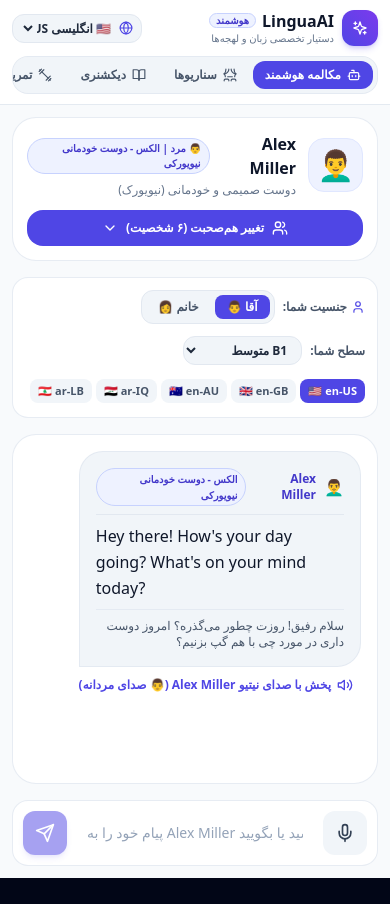
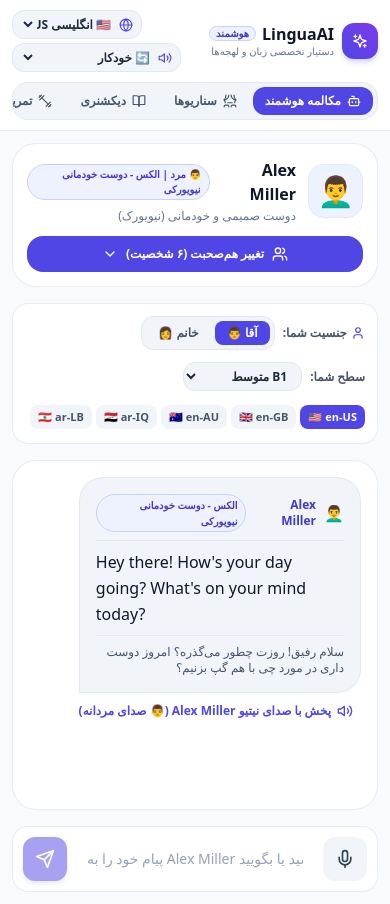
Before and after one commit to DrSM9october/newT, a React (Vite) app: page /#chat in a window 390 px wide. Before the commit the page ends 878 px from the top, so only its background shows below. Built offline with nearby package versions, Linux system fonts and the light colour scheme.

Commit message:
Update Header.tsx

```diff
--- a/src/components/Header.tsx
+++ b/src/components/Header.tsx
@@ -1,12 +1,42 @@
 import React from 'react';
-import { Bot, BookOpen, Theater, Dumbbell, BarChart3, Globe, Sparkles } from 'lucide-react';
+import {
+  Bot,
+  BookOpen,
+  Theater,
+  Dumbbell,
+  BarChart3,
+  Globe,
+  Sparkles,
+  Volume2,
+} from 'lucide-react';
 import { DialectType } from '../types';
+import {
+  TtsProvider,
+  getTtsProvider,
+  setTtsProvider,
+} from '../lib/speech';
 
 interface HeaderProps {
-  activeTab: 'chat' | 'dictionary' | 'scenarios' | 'practice' | 'progress';
-  setActiveTab: (tab: 'chat' | 'dictionary' | 'scenarios' | 'practice' | 'progress') => void;
+  activeTab:
+    | 'chat'
+    | 'dictionary'
+    | 'scenarios'
+    | 'practice'
+    | 'progress';
+
+  setActiveTab: (
+    tab:
+      | 'chat'
+      | 'dictionary'
+      | 'scenarios'
+      | 'practice'
+      | 'progress'
+  ) => void;
+
   activeDialect: DialectType;
-  setActiveDialect: (dialect: DialectType) => void;
+  setActiveDialect: (
+    dialect: DialectType
+  ) => void;
 }
 
 export const Header: React.FC<HeaderProps> = ({
@@ -15,44 +45,113 @@
   activeDialect,
   setActiveDialect,
 }) => {
+  const [ttsProvider, setProviderState] =
+    React.useState<TtsProvider>(
+      getTtsProvider()
+    );
+
+  const handleTtsProviderChange = (
+    provider: TtsProvider
+  ) => {
+    setTtsProvider(provider);
+    setProviderState(provider);
+  };
+
   return (
     <header className="sticky top-0 z-40 bg-white border-b border-slate-200/90 px-3 md:px-6 py-2.5 shadow-xs">
       <div className="max-w-7xl mx-auto flex flex-col md:flex-row items-center justify-between gap-2.5">
-        {/* App Branding & Language Bar */}
+
+        {/* Branding */}
         <div className="flex items-center justify-between w-full md:w-auto gap-2">
           <div className="flex items-center gap-2">
             <div className="w-9 h-9 rounded-xl bg-gradient-to-tr from-indigo-600 to-violet-600 flex items-center justify-center shadow-md shadow-indigo-600/20 text-white font-black text-lg">
               <Sparkles className="w-4 h-4" />
             </div>
+
             <div>
               <h1 className="text-base font-black text-slate-900 leading-tight flex items-center gap-1.5">
                 <span>LinguaAI</span>
+
                 <span className="text-[10px] font-bold bg-indigo-50 text-indigo-700 border border-indigo-200 px-1.5 py-0.2 rounded-full">
                   هوشمند
                 </span>
               </h1>
-              <p className="text-[10px] text-slate-500 font-medium">دستیار تخصصی زبان و لهجه‌ها</p>
+
+              <p className="text-[10px] text-slate-500 font-medium">
+                دستیار تخصصی زبان و لهجه‌ها
+              </p>
             </div>
           </div>
 
-          {/* Accent Quick Selector on Mobile */}
-          <div className="md:hidden flex items-center gap-1 bg-slate-100 px-2 py-1 rounded-xl border border-slate-200 text-xs">
+          {/* Mobile selectors */}
+          <div className="md:hidden flex flex-col items-end gap-1">
+
+            <div className="flex items-center gap-1 bg-slate-100 px-2 py-1 rounded-xl border border-slate-200 text-xs">
               <Globe className="w-3.5 h-3.5 text-indigo-600 shrink-0" />
+
               <select
                 value={activeDialect}
-              onChange={(e) => setActiveDialect(e.target.value as DialectType)}
+                onChange={(e) =>
+                  setActiveDialect(
+                    e.target.value as DialectType
+                  )
+                }
                 className="bg-transparent text-slate-800 font-bold text-xs focus:outline-none cursor-pointer"
               >
-              <option value="en-US">🇺🇸 انگلیسی US</option>
-              <option value="en-GB">🇬🇧 انگلیسی UK</option>
-              <option value="ar-IQ">🇮🇶 عراقی</option>
-              <option value="ar-LB">🇱🇧 لبنانی</option>
+                <option value="en-US">
+                  🇺🇸 انگلیسی US
+                </option>
+                <option value="en-GB">
+                  🇬🇧 انگلیسی UK
+                </option>
+                <option value="ar-IQ">
+                  🇮🇶 عراقی
+                </option>
+                <option value="ar-LB">
+                  🇱🇧 لبنانی
+                </option>
+              </select>
+            </div>
+
+            <div className="flex items-center gap-1 bg-slate-100 px-2 py-1 rounded-xl border border-slate-200 text-xs">
+              <Volume2 className="w-3.5 h-3.5 text-indigo-600 shrink-0" />
+
+              <select
+                value={ttsProvider}
+                onChange={(e) =>
+                  handleTtsProviderChange(
+                    e.target.value as TtsProvider
+                  )
+                }
+                className="bg-transparent text-slate-800 font-bold text-xs focus:outline-none cursor-pointer"
+              >
+                <option value="auto">
+                  🔄 خودکار
+                </option>
+
+                <option value="native">
+                  📱 Android Native
+                </option>
+
+                <option value="google">
+                  🌐 Google Cloud
+                </option>
+
+                <option value="azure">
+                  ☁️ Microsoft Azure
+                </option>
+
+                <option value="elevenlabs">
+                  🎙️ ElevenLabs
+                </option>
               </select>
             </div>
           </div>
+        </div>
 
-        {/* Navigation Tabs */}
+        {/* Navigation */}
         <nav className="flex items-center gap-1 bg-slate-100 p-1 rounded-2xl border border-slate-200/80 w-full md:w-auto overflow-x-auto scrollbar-none">
+
           <button
             onClick={() => setActiveTab('chat')}
             className={`flex items-center gap-1.5 px-3 py-1.5 rounded-xl text-xs font-bold transition-all whitespace-nowrap cursor-pointer shrink-0 ${
@@ -114,20 +213,81 @@
           </button>
         </nav>
 
-        {/* Accent Quick Selector on Desktop */}
-        <div className="hidden md:flex items-center gap-2 bg-slate-100 px-3 py-1.5 rounded-xl border border-slate-200 text-xs">
+        {/* Desktop selectors */}
+        <div className="hidden md:flex items-center gap-2">
+
+          <div className="flex items-center gap-2 bg-slate-100 px-3 py-1.5 rounded-xl border border-slate-200 text-xs">
             <Globe className="w-4 h-4 text-indigo-600" />
-          <span className="text-slate-500 font-medium text-[11px]">لهجه/زبان:</span>
+
+            <span className="text-slate-500 font-medium text-[11px]">
+              لهجه/زبان:
+            </span>
+
             <select
               value={activeDialect}
-            onChange={(e) => setActiveDialect(e.target.value as DialectType)}
+              onChange={(e) =>
+                setActiveDialect(
+                  e.target.value as DialectType
+                )
+              }
               className="bg-transparent text-slate-800 font-bold text-xs focus:outline-none cursor-pointer"
             >
-            <option value="en-US">🇺🇸 انگلیسی (آمریکایی)</option>
-            <option value="en-GB">🇬🇧 انگلیسی (بریتانیایی)</option>
-            <option value="ar-IQ">🇮🇶 عربی (لهجه عراقی)</option>
-            <option value="ar-LB">🇱🇧 عربی (لهجه لبنانی)</option>
+              <option value="en-US">
+                🇺🇸 انگلیسی (آمریکایی)
+              </option>
+
+              <option value="en-GB">
+                🇬🇧 انگلیسی (بریتانیایی)
+              </option>
+
+              <option value="ar-IQ">
+                🇮🇶 عربی (لهجه عراقی)
+              </option>
+
+              <option value="ar-LB">
+                🇱🇧 عربی (لهجه لبنانی)
+              </option>
             </select>
+          </div>
+
+          <div className="flex items-center gap-2 bg-indigo-50 px-3 py-1.5 rounded-xl border border-indigo-200 text-xs">
+            <Volume2 className="w-4 h-4 text-indigo-600" />
+
+            <span className="text-indigo-700 font-bold text-[11px]">
+              موتور صدا:
+            </span>
+
+            <select
+              value={ttsProvider}
+              onChange={(e) =>
+                handleTtsProviderChange(
+                  e.target.value as TtsProvider
+                )
+              }
+              className="bg-transparent text-indigo-900 font-bold text-xs focus:outline-none cursor-pointer"
+            >
+              <option value="auto">
+                🔄 خودکار
+              </option>
+
+              <option value="native">
+                📱 Android Native
+              </option>
+
+              <option value="google">
+                🌐 Google Cloud
+              </option>
+
+              <option value="azure">
+                ☁️ Microsoft Azure
+              </option>
+
+              <option value="elevenlabs">
+                🎙️ ElevenLabs
+              </option>
+            </select>
+          </div>
+
         </div>
       </div>
     </header>
```
Lines whose indentation alone changed are shown as unchanged.
